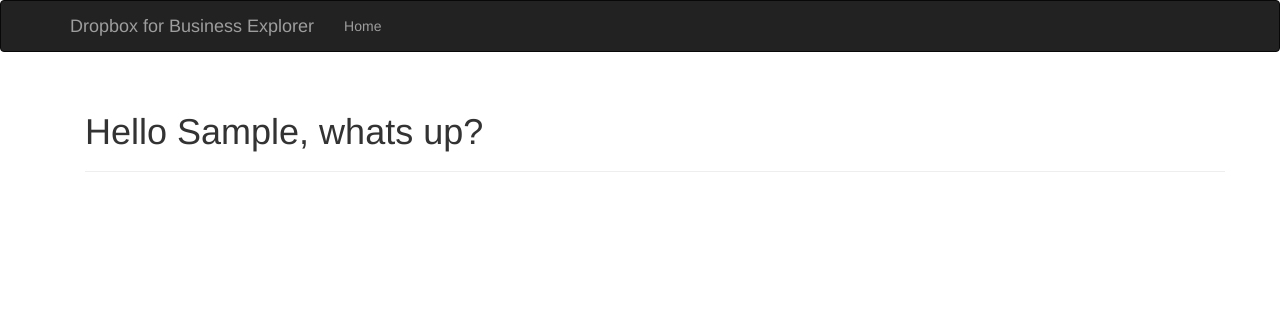
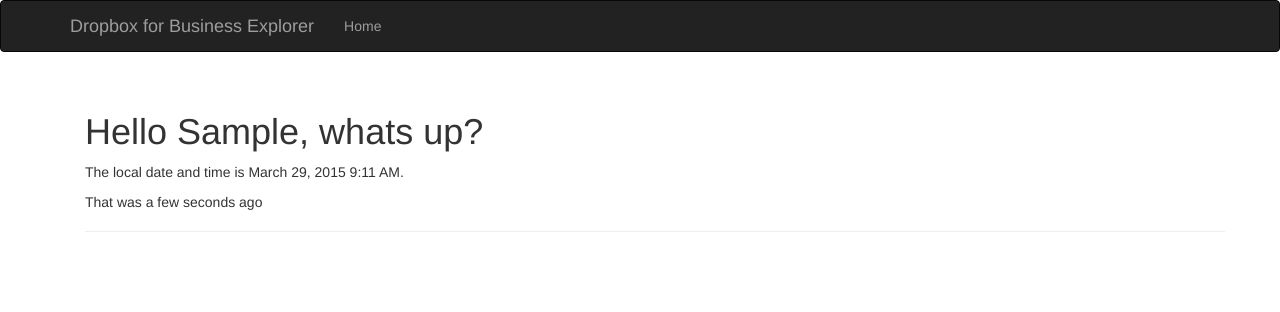
Before and after one commit to chadduffey/DfBExplorer, a Flask app: a page that uses templates/base.html in a window 1280 px wide. Shown: the top 312 px of the page. Run offline with Flask 2, Linux system fonts and the light colour scheme; some libraries are stand-ins or nearby versions.

Commit message:
time and favicon

```diff
--- a/routes.py
+++ b/routes.py
@@ -1,16 +1,19 @@
 from flask import Flask, render_template
 from flask.ext.bootstrap import Bootstrap
+from flask.ext.moment import Moment
+import datetime
 
 app = Flask(__name__)
 bootstrap = Bootstrap(app)
+moment = Moment(app)
 
 @app.route('/')
 def index():
-	return render_template('index.html')
+	return render_template('index.html', current_time=datetime.datetime.utcnow())
 
 @app.route('/user/<name>')
 def user(name):
-	return render_template('index.html', name=name)
+	return render_template('index.html', name=name, current_time=datetime.datetime.utcnow())
 
 @app.errorhandler(404)
 def page_not_found(e):
--- a/templates/base.html
+++ b/templates/base.html
@@ -1,6 +1,17 @@
 {% extends "bootstrap/base.html" %}
 
 {% block title %}Dropbox for Business Explorer{% endblock %}
+
+{% block head %}
+	{{ super() }}
+	<link rel="shortcut icon" href="{{ url_for('static', filename='favicon.png') }}" type="image/x-icon">
+	<link rel="icon" href="{{ url_for('static', filename='favicon.png') }}" type="image/x-icon">
+{% endblock %}
+
+{% block scripts %}
+{{ super() }}
+	{{ moment.include_moment() }}
+{% endblock %}
 
 {% block navbar %}
 <div class="navbar navbar-inverse" role="navigation">
--- a/templates/index.html
+++ b/templates/index.html
@@ -7,6 +7,8 @@
 	<div class="page-header">
 		{% if name %}
 			<h1>Hello {{ name | capitalize }}, whats up?</h1>
+			<p>The local date and time is {{ moment(current_time).format('LLL') }}.</p>
+			<p>That was {{ moment(current_time).fromNow(refresh=True) }}</p>
 		{% else %}
 			<h1>Hello Stranger!</h1>
 		{% endif %}
```
Also changed, not shown: static/favicon.png (added), 3 other files.
